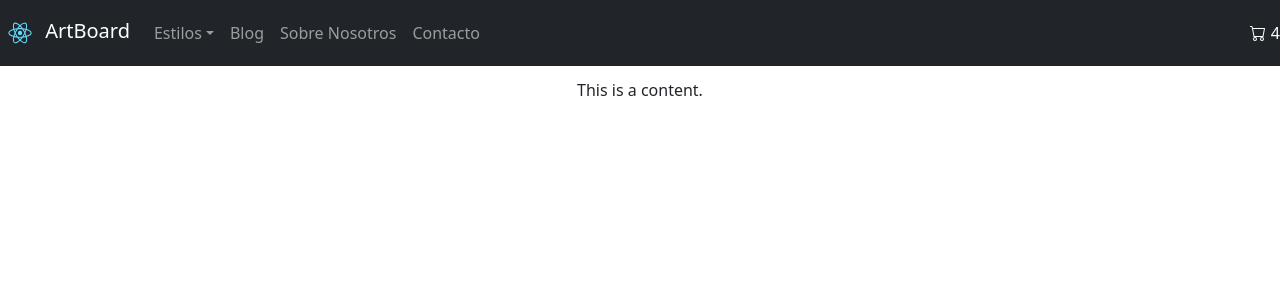
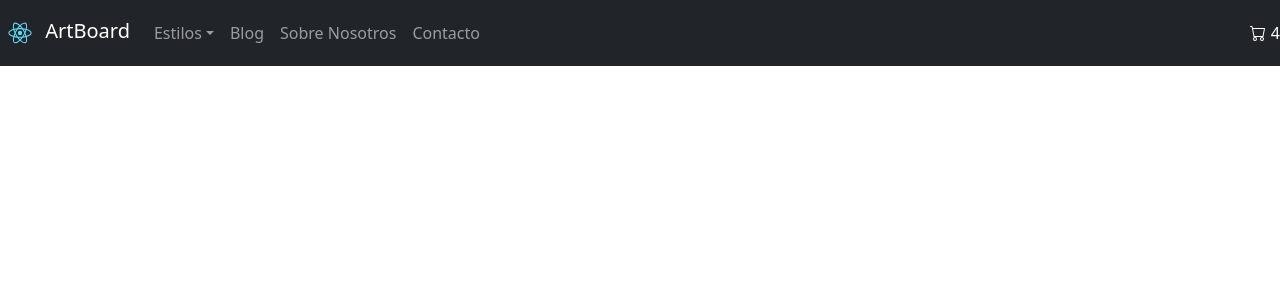
Before and after one commit to RamaOtero/ReactJs-CoderHouse, a React (Create React App) app in the folder ReactJS-Code/my-react-app/: page / in a window 1280 px wide. Shown: the top 300 px of the page. Built offline with nearby package versions, Linux system fonts and the light colour scheme.

Commit message:
ListContainer

```diff
--- a/ReactJS-Code/my-react-app/src/App.js
+++ b/ReactJS-Code/my-react-app/src/App.js
@@ -2,11 +2,13 @@
 import './App.css';
 import 'bootstrap/dist/css/bootstrap.css'
 import NavBar from './components/NavBar'
+import itemList from './components/itemListContainer'
 
 function App() {
   return (
     <div className="App">
       <NavBar />
+      <itemList greetings="Hola"></itemList>
     </div>
   );
 }
--- a/ReactJS-Code/my-react-app/src/components/NavBar.js
+++ b/ReactJS-Code/my-react-app/src/components/NavBar.js
@@ -33,10 +33,6 @@ function NavBar() {
             <Nav.Link href="#"><CartWidget /></Nav.Link>
             </div>
       </Navbar>
-
-      <div className="content">
-        This is a content.
-      </div>
     </div>
   );
 }
--- a/ReactJS-Code/my-react-app/src/components/itemListContainer.js
+++ b/ReactJS-Code/my-react-app/src/components/itemListContainer.js
@@ -0,0 +1,9 @@
+const itemList = ({greetings}) => {
+    return(
+        <div>
+            <h1> Galeria de Arte {greetings} </h1>
+        </div>
+    )
+}
+
+export default itemList
```
